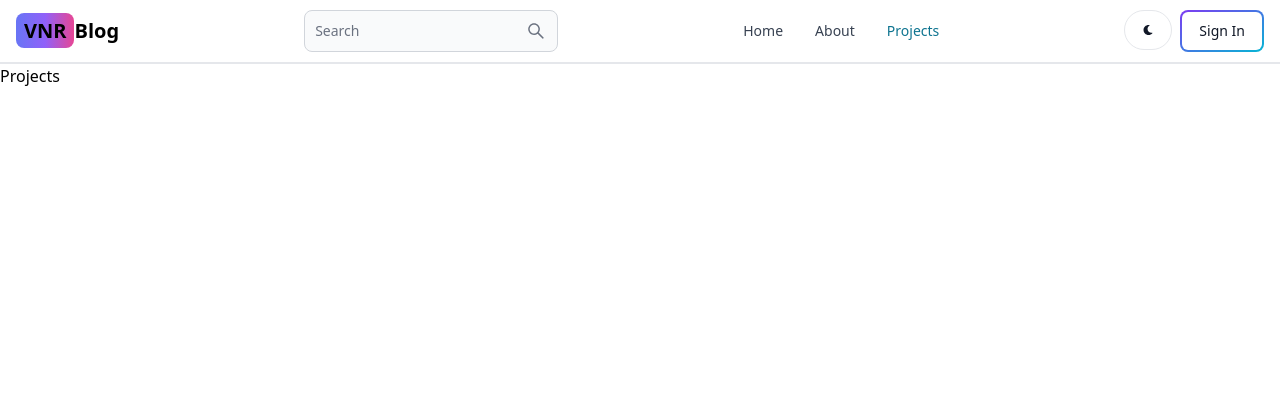
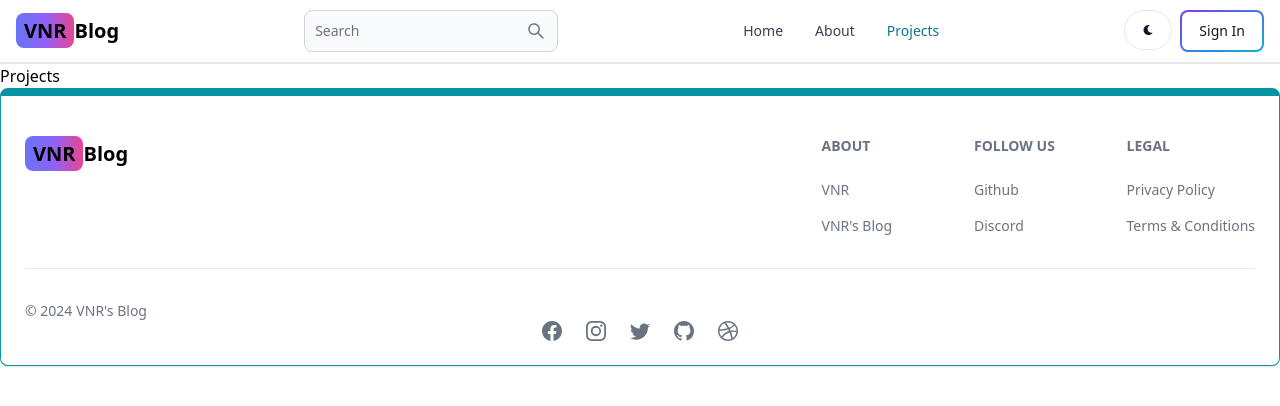
Before and after one commit to Manvith-cpu/VNR-Things, a React (Vite) app in the folder client/: page /projects in a window 1280 px wide. Shown: the top 406 px of the page. Built offline with nearby package versions, Linux system fonts and the light colour scheme.

Commit message:
create and add the footer component

```diff
--- a/client/src/App.jsx
+++ b/client/src/App.jsx
@@ -6,6 +6,7 @@
 import Dashboard from './pages/Dashboard'
 import Projects from './pages/Projects'
 import Header from './components/Header'
+import Footer from './components/Footer'
 
 export default function App() {
   return (
@@ -19,6 +20,7 @@
         <Route path='/dashboard' element={<Dashboard/>}/>
         <Route path='/projects' element={<Projects/>}/>
       </Routes>
+      <Footer/>
     </BrowserRouter>
   )
 }
--- /dev/null
+++ b/client/src/components/Footer.jsx
@@ -0,0 +1,54 @@
+import { Footer } from "flowbite-react";
+import { Link } from "react-router-dom";
+import {BsFacebook,BsInstagram,BsTwitter,BsGithub,BsDribbble} from "react-icons/bs";
+
+export default function FooterCom(){
+    return(
+        <Footer container className="border border-t-8 border-teal-500">
+            <div className="w-full max-w-7xl mx-auto">
+                <div className="grid w-full justify-between sm:flex md:grid-cols-1">
+                    <div className="mt-5">
+                        <Link to="/" className='self-center whitespace-nowrap text-lg sm:text-xl font-semibold dark:text-white'>
+                        <span className='px-2 py-1 bg-gradient-to-r from-indigo-500 via-purple-500 to-pink-500 rounded-lg'>VNR</span>
+                        Blog
+                        </Link>
+                    </div>
+                    <div className="grid grid-cols-2 gap-8 mt-4 sm:grid-cols-3 sm:gap-6">
+                        <div>
+                            <Footer.Title title="ABOUT"/>
+                            <Footer.LinkGroup col>
+                                <Footer.Link href="https://vnrvjiet.ac.in/" target="_blank" rel="noopener noreferrer">VNR</Footer.Link>
+                                <Footer.Link href="/about" target="_blank" rel="noopener noreferrer">VNR's Blog</Footer.Link>
+                            </Footer.LinkGroup>
+                        </div>
+                        <div>
+                            <Footer.Title title="FOLLOW US"/>
+                            <Footer.LinkGroup col>
+                                <Footer.Link href="https://www.github.com/Manvith-cpu" target="_blank" rel="noopener noreferrer">Github</Footer.Link>
+                                <Footer.Link href="#" >Discord</Footer.Link>
+                            </Footer.LinkGroup>
+                        </div>
+                        <div>
+                            <Footer.Title title="LEGAL"/>
+                            <Footer.LinkGroup col>
+                                <Footer.Link href="#">Privacy Policy</Footer.Link>
+                                <Footer.Link href="#">Terms &amp; Conditions</Footer.Link>
+                            </Footer.LinkGroup>
+                        </div>
+                    </div>
+                </div>
+                <Footer.Divider/>
+                <div className="w-full sm:flex sm:items-center sm:justify-between">
+                    <Footer.Copyright href="#" by="VNR's Blog" year={new Date().getFullYear()}/>
+                </div>
+                <div className="flex gap-6 sm:mt-0 mt-4 sm:justify-center">
+                    <Footer.Icon href="#" icon={BsFacebook}/>
+                    <Footer.Icon href="#" icon={BsInstagram}/>
+                    <Footer.Icon href="#" icon={BsTwitter}/>
+                    <Footer.Icon href="https://www.github.com/Manvith-cpu" target="_blank" icon={BsGithub}/>
+                    <Footer.Icon href="#" icon={BsDribbble}/>
+                </div>
+            </div>
+        </Footer>
+    )
+}
```
